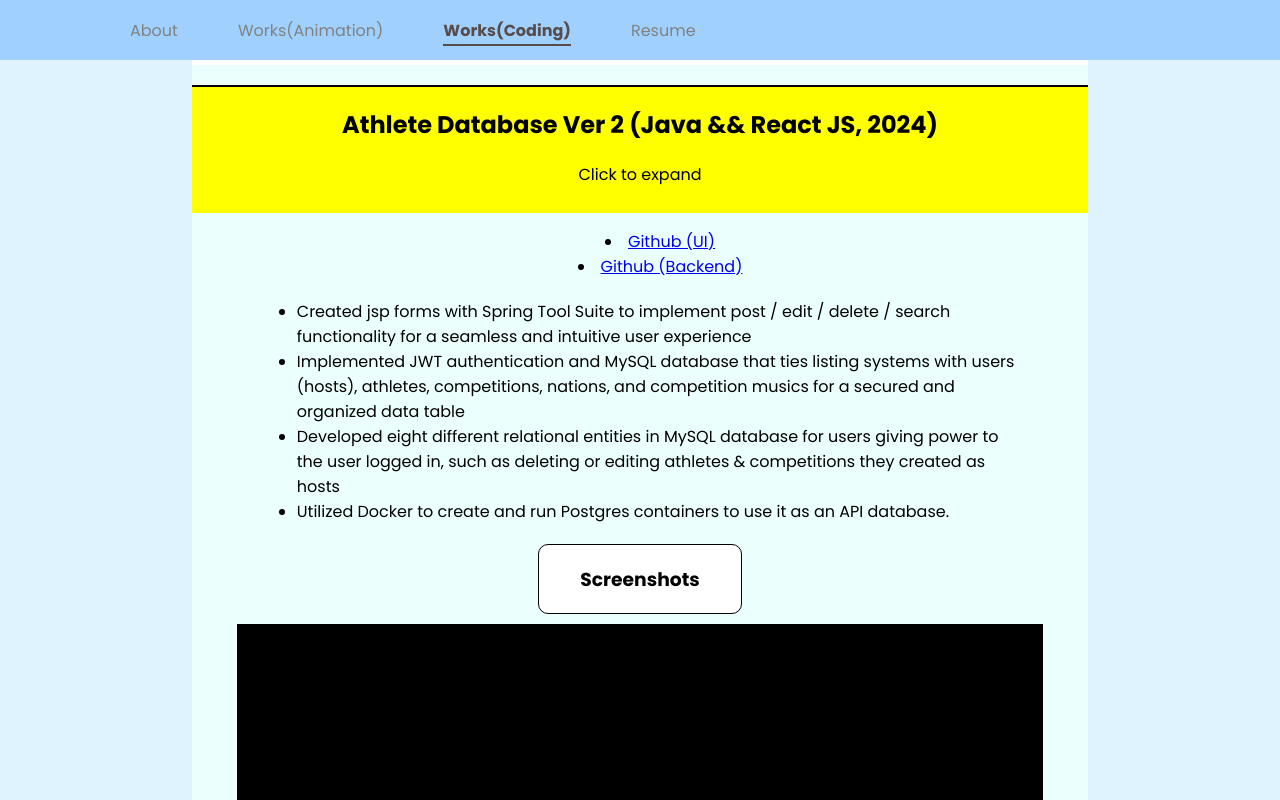
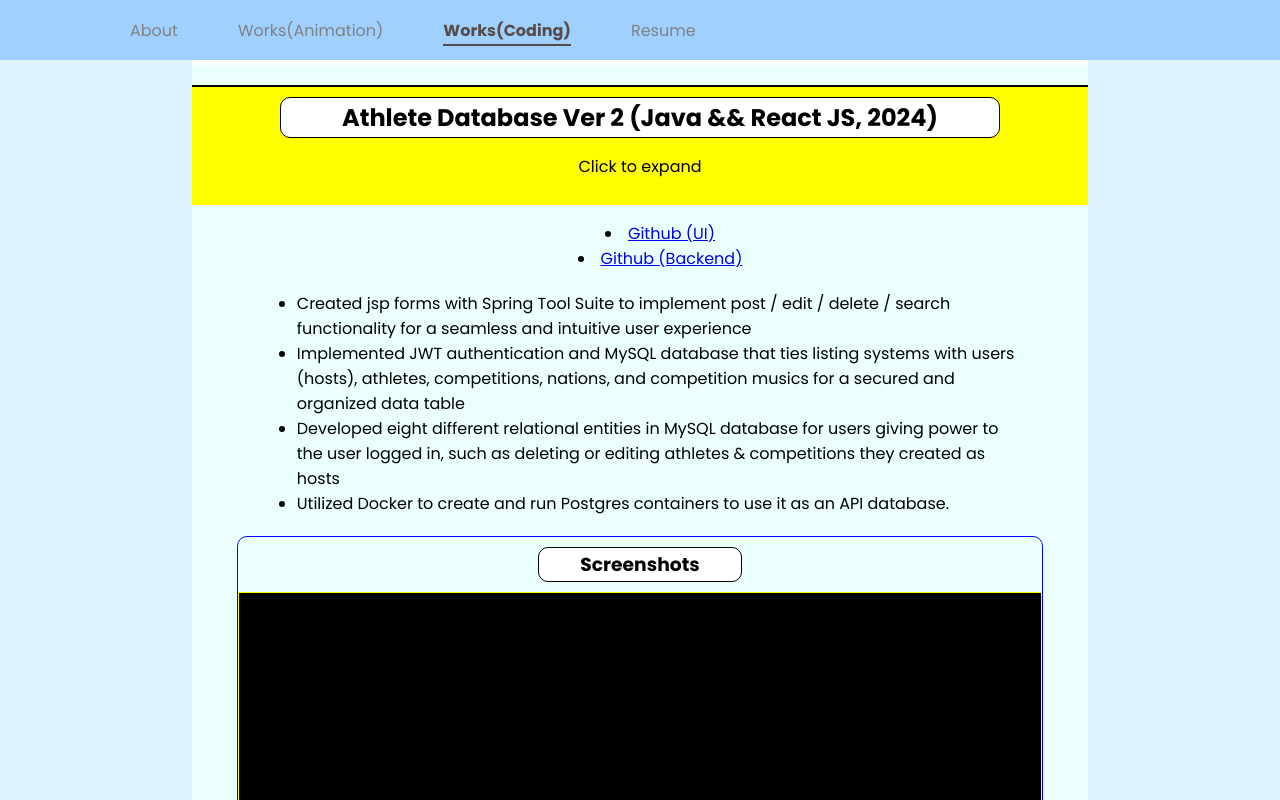
Before and after one commit to srmtwenty/amplify3, a React (Create React App) app: page /works_code in a window 1280 px wide. Both pictures are taken after a click on the element 640 px from the left and 148 px from the top of the page. Shown: the top 800 px of the page. Built offline with nearby package versions, Linux system fonts and the light colour scheme.

Commit message:
june_2024 commit2

```diff
--- a/src/views/WorksAnim.js
+++ b/src/views/WorksAnim.js
@@ -44,7 +44,7 @@ const WorksAnim=(props)=>{
 
             <div style={{
                 backgroundColor: "rgb(205, 243, 241)",
-                border: "red solid 2px",
+                border: "white solid 1px",
                 marginLeft:"auto",
                 marginRight:"auto",
                 minWidth:"400px",
--- a/src/views/WorksCode.js
+++ b/src/views/WorksCode.js
@@ -126,7 +126,18 @@ export default(props)=>{
         marginRight:"auto",
         marginTop:"10px",
         marginBottom:"10px",
-        padding:"1px"
+        padding:"2px 1px 2px 1px"
+    }
+    const subTitle2={
+        border:"solid 1px black",
+        backgroundColor:"white",
+        borderRadius:"10px",
+        width:"80%",
+        marginLeft:"auto",
+        marginRight:"auto",
+        marginTop:"10px",
+        marginBottom:"10px",
+        padding:"2px 1px 2px 1px"
     }
 
     const video={
@@ -204,8 +215,8 @@ export default(props)=>{
 
                     <div style={{backgroundColor: "rgba(235, 255, 253)", padding: "20px 0px 50px 0px"}}>
 
-                            <div  onClick={()=>handleExpand1()} style={{backgroundColor: "yellow", borderTop:"2px solid black", padding:"0 0 10px 0"}}>
-                                <h2>Athlete Database Ver 2 (Java && React JS, 2024)</h2>
+                            <div onClick={()=>handleExpand1()} style={{backgroundColor: "yellow", borderTop:"2px solid black", padding:"0 0 10px 0"}}>
+                                <h2 style={subTitle2}>Athlete Database Ver 2 (Java && React JS, 2024)</h2>
                                 <p>Click to expand</p>
                             </div>
 
@@ -244,8 +255,9 @@ export default(props)=>{
                                     </ul>
                                 </div>
 
-                                <div style={subTitle}><h3>Screenshots</h3></div>
-                                <div style={{paddingBottom:"20px"}}>
+                                <div style={{border:"1px solid blue", borderRadius:"10px",paddingBottom:"20px"}}>
+                                    <h3 style={subTitle}>Screenshots</h3>
+                                    <div style={{border:"1px solid yellow"}}>
                                         <div style={{backgroundColor:"black", padding:"15px", margin:"20px, 0, 20px, 0"}}>
                                             <div style={{backgroundColor:"black", position:"relative", paddingTop:"62.25%"}}>
 
@@ -266,10 +278,12 @@ export default(props)=>{
                                         </div>
                                     </div>
                                     </div>
+                                </div>
 
-                                <div style={subTitle}><h3>Video</h3></div>
 
-                                        <div style={{backgroundColor:"black", padding:"5px"}}>
+                                <div style={{border:"1px solid blue", borderRadius:"10px",paddingBottom:"20px"}}>
+                                    <h3  style={subTitle}>Video</h3>
+                                        <div style={{backgroundColor:"black", border:"2px red solid",padding:"5px"}}>
 
 
                                             <div style={{position:"relative", paddingTop:"56.25%"}}>
@@ -281,7 +295,7 @@ export default(props)=>{
                                                 />
                                             </div>
                                         </div>
-
+                                </div>
                             </div>
                                 </>
                                 :<></>
@@ -322,7 +336,9 @@ export default(props)=>{
                                         </li>
                                     </ul>
                                 </div>
-                                <div style={subTitle}><h3>Screenshots</h3></div>
+
+                                <div style={{border:"1px solid blue", borderRadius:"10px",paddingBottom:"20px"}}>
+                                <h3 style={subTitle}>Screenshots</h3>
 
                                 <div style={{backgroundColor:"black", padding:"15px"}}>
                                     <div style={{backgroundColor:"yellow", position:"relative", paddingTop:"62.25%"}}>
@@ -343,6 +359,7 @@ export default(props)=>{
                                     </div>
                                 </div>
                                 </div>
+                            </div>
                             </>
                             :<></>
                             }
@@ -352,7 +369,7 @@ export default(props)=>{
                         </div>
 
                         <div style={{padding: "0px 0px 50px 0px"}}>
-                            <div style={{backgroundColor: "yellow", borderTop:"2px solid black", padding:"0 0 10px 0"}}>
+                            <div onClick={()=>handleExpand3()} style={{backgroundColor: "yellow", borderTop:"2px solid black", padding:"0 0 10px 0"}}>
                                 <h2>Car Dealer Ship - Web API (Java, 2022)</h2>
                                 <p>Click to expand</p>
                             </div>
@@ -378,7 +395,8 @@ export default(props)=>{
                                     </ul>
                                 </div>
 
-                            <div style={subTitle}><h3>Screenshots</h3></div>
+                            <div style={{border:"1px solid blue", borderRadius:"10px",paddingBottom:"20px"}}>
+                            <h3 style={subTitle}>Screenshots</h3>
 
                             <div style={{backgroundColor:"black", padding:"15px", margin:"20px, 0, 20px, 0"}}>
                             <div style={{backgroundColor:"yellow", position:"relative", paddingTop:"62.25%"}}>
@@ -399,6 +417,7 @@ export default(props)=>{
                             </div>
                             </div>
                         </div>
+                        </div>
                                 </>
                                 :<></>
                             }
@@ -408,7 +427,7 @@ export default(props)=>{
 
                         <div style={{backgroundColor: "rgba(235, 255, 253)", padding: "0px 0px 50px 0px"}}>
 
-                            <div style={{backgroundColor: "yellow", borderTop:"2px solid black", padding:"0 0 10px 0"}}>
+                            <div onClick={()=>handleExpand4()} style={{backgroundColor: "yellow", borderTop:"2px solid black", padding:"0 0 10px 0"}}>
                                 <h2>Athlete Database Ver 1 (Java, 2022)</h2>
                                 <p>Click to expand</p>
                             </div>
@@ -433,7 +452,8 @@ export default(props)=>{
 
                                 </div>
 
-                                <div style={subTitle}><h3>Screenshots</h3></div>
+                                <div style={{border:"1px solid blue", borderRadius:"10px",paddingBottom:"20px"}}>
+                                    <h3 style={subTitle}>Screenshots</h3>
 
                                 <div style={{backgroundColor:"black", padding:"15px", margin:"20px, 0, 20px, 0"}}>
                                 <div style={{backgroundColor:"yellow", position:"relative", paddingTop:"62.25%"}}>
@@ -454,6 +474,7 @@ export default(props)=>{
                                 </div>
                                 </div>
                                 </div>
+                            </div>
                                 </>
                                 :<></>
                             }
@@ -464,7 +485,7 @@ export default(props)=>{
 
 
                         <div style={{backgroundColor: "rgba(255, 249, 214)", padding: "0px 0px 50px 0px"}}>
-                            <div style={{backgroundColor: "yellow", borderTop:"2px solid black", padding:"0 0 10px 0"}}>
+                            <div onClick={()=>handleExpand5()} style={{backgroundColor: "yellow", borderTop:"2px solid black", padding:"0 0 10px 0"}}>
                                 <h2>Friendbook - A clone of Facebook's social media app (Java, 2020)</h2>
                                 <p>Click to expand</p>
                             </div>
@@ -489,7 +510,8 @@ export default(props)=>{
                                     </ul>
                                 </div>
 
-                                <div style={subTitle}><h3>Screenshots</h3></div>
+                                <div style={{border:"1px solid blue", borderRadius:"10px",paddingBottom:"20px"}}>
+                                    <h3 style={subTitle}>Screenshots</h3>
 
                                 <div style={{backgroundColor:"black", padding:"15px", margin:"20px, 0, 20px, 0"}}>
                                 <div style={{backgroundColor:"yellow", position:"relative", paddingTop:"62.25%"}}>
@@ -510,6 +532,7 @@ export default(props)=>{
                                 </div>
                                 </div>
                                 </div>
+                            </div>
                                 </>
                                 :<></>
                             }
@@ -519,7 +542,7 @@ export default(props)=>{
                         </div>
 
                         <div style={{backgroundColor: "rgba(227, 250, 231)", padding: "0px 0px 50px 0px"}}>
-                            <div style={{backgroundColor: "yellow", borderTop:"2px solid black", padding:"0 0 10px 0"}}>
+                            <div onClick={()=>handleExpand6()} style={{backgroundColor: "yellow", borderTop:"2px solid black", padding:"0 0 10px 0"}}>
                                 <h2>AQI-Maps - Real time air quality map(MERN, 2020)</h2>
                                 <p>Click to expand</p>
                             </div>
@@ -544,7 +567,8 @@ export default(props)=>{
                                     </ul>
                                 </div>
 
-                                <div style={subTitle}><h3>Screenshots</h3></div>
+                                <div style={{border:"1px solid blue", borderRadius:"10px",paddingBottom:"20px"}}>
+                                    <h3 style={subTitle}>Screenshots</h3>
 
                                 <div style={{backgroundColor:"black", padding:"15px", margin:"20px, 0, 20px, 0"}}>
                                 <div style={{backgroundColor:"yellow", position:"relative", paddingTop:"62.25%"}}>
@@ -565,6 +589,7 @@ export default(props)=>{
                                 </div>
                                 </div>
                                 </div>
+                            </div>
                                 </>
                                 :<></>
                             }
@@ -573,7 +598,7 @@ export default(props)=>{
 
 
 
-                        <div style={{padding: "0px 0px 50px 0px"}}>
+                        <div onClick={()=>handleExpand7()} style={{padding: "0px 0px 50px 0px"}}>
                             <div style={{backgroundColor: "yellow", borderTop:"2px solid black", padding:"0 0 10px 0"}}>
                                 <h2>EasyShop - Simple E-commerce website (Python/Django, 2020)</h2>
                                 <p>Click to expand</p>
@@ -598,7 +623,8 @@ export default(props)=>{
                                         </ul>
                                     </div>
 
-                                    <div style={subTitle}><h3>Screenshots</h3></div>
+                                    <div style={{border:"1px solid blue", borderRadius:"10px",paddingBottom:"20px"}}>
+                                        <h3 style={subTitle}>Screenshots</h3>
                                     <div style={{backgroundColor:"black", padding:"15px", margin:"20px, 0, 20px, 0"}}>
                                     <div style={{backgroundColor:"yellow", position:"relative", paddingTop:"62.25%"}}>
                                         <SimpleImageSlider
@@ -619,6 +645,7 @@ export default(props)=>{
                                     </div>
                                     </div>
                                     </div>
+                                </div>
                                 </>
                                 :<></>
                             }
```
Lines whose indentation alone changed are shown as unchanged.
